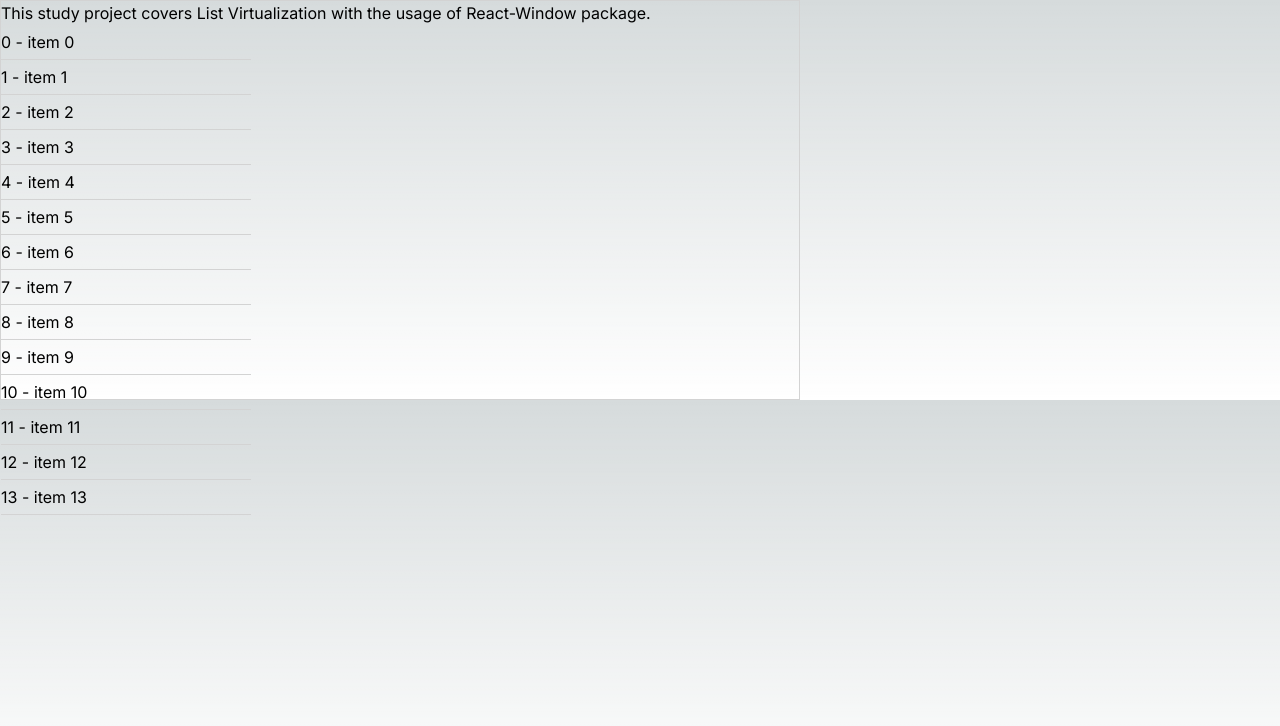
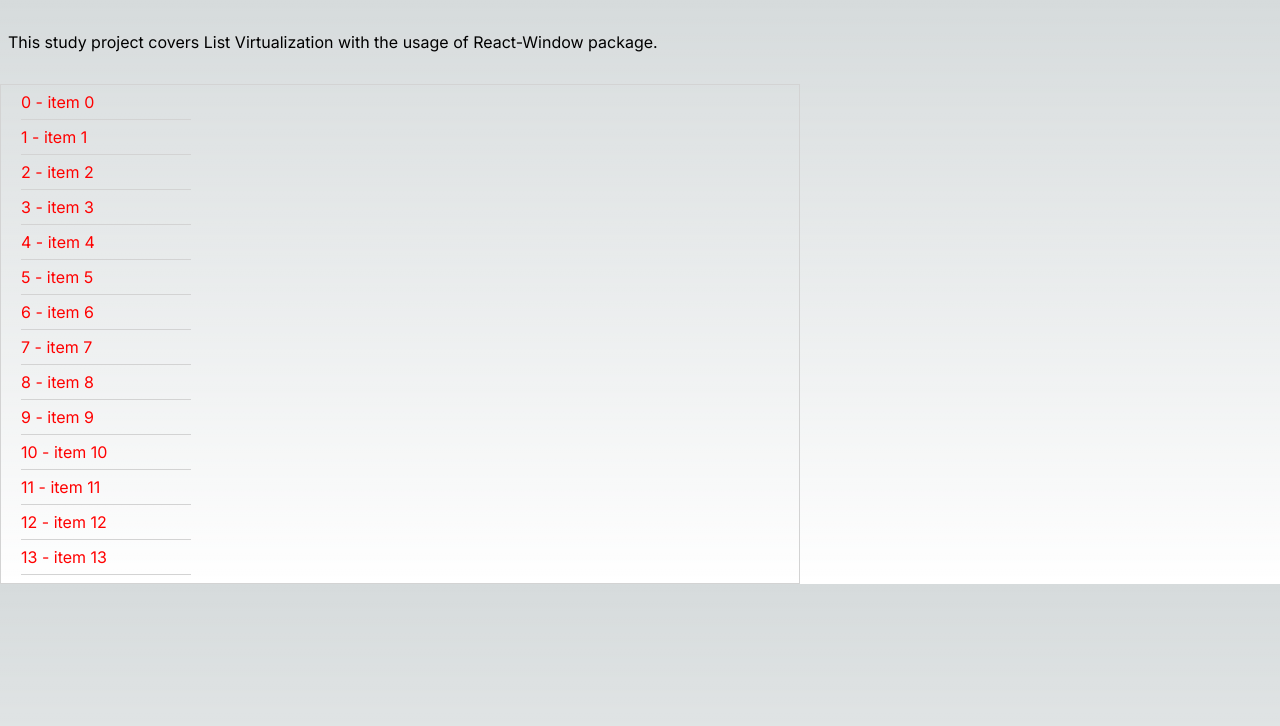
Before and after one commit to aisiklar/study-list-virtualization, a Next.js app: page / in a window 1280 px wide. Shown: the top 726 px of the page. Built offline with nearby package versions, Linux system fonts and the light colour scheme.

Commit message:
final modifications and some comment additions done.

```diff
--- a/components/react-window/UseReactWindow.tsx
+++ b/components/react-window/UseReactWindow.tsx
@@ -1,5 +1,6 @@
 "use client";
 
+import { useState } from "react";
 import { FixedSizeList as List } from "react-window";
 
 // create a long array
@@ -13,7 +14,8 @@ type PropsType = {
   style: any;
 };
 
-let unsedVar;
+// this unused variables are created to test and try linting features. Will be deleted later.
+let unUsedVar;
 let myString = "aaa";
 
 // define a function to render the list
@@ -26,6 +28,7 @@ function renderData({ index, style }: PropsType) {
         display: "flex",
         alignItems: "center",
         borderBottom: "1px solid lightgrey",
+        marginLeft: "20px",
       }}
     >
       {index} - {data[index]}
@@ -36,27 +39,36 @@ function renderData({ index, style }: PropsType) {
 export default function UseReactWindow() {
   console.log("created data: ", data);
 
+  const [divHeight, setDivHeight] = useState<number>(500);
+  const [divHeightTxt, setDivHeightTxt] = useState<string>("500px");
+
+  let style = divHeightTxt;
   return (
-    <div
-      style={{
-        height: "400px",
-        width: "800px",
-        border: "1px solid lightgrey",
-      }}
-    >
-      <p>
+    <div>
+      <p className="mx-2 my-[30px]">
         This study project covers List Virtualization with the usage of
         React-Window package.
       </p>
+      <div
+        style={{
+          height: divHeight,
+          width: "800px",
+          border: "1px solid lightgrey",
+          color: "red",
+        }}
+        // another way to define styling is tailwindCSS:
+        // className="h-[divHeightTxt], w-[800px], border border-[1px] "
+      >
         <List
           className=""
-        height={500}
+          height={divHeight}
           itemCount={data.length}
           itemSize={35}
-        width={250}
+          width={190}
         >
           {renderData}
         </List>
       </div>
+    </div>
   );
 }
```
Lines whose indentation alone changed are shown as unchanged.
